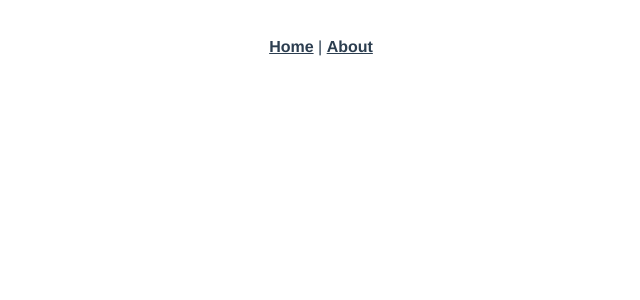
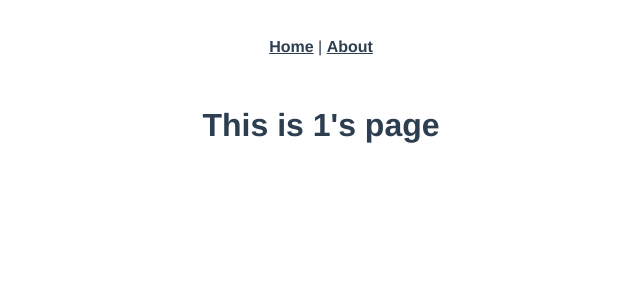
Before and after one commit to ManuPeppers/real-world-vue, a Vue app: page /#/user/1 in a window 1280 px wide. Shown: the top 300 px of the page, without its empty margins (319-959 px from the left). Built offline with nearby package versions, Linux system fonts and the light colour scheme.

Commit message:
creates dynamic routes with parameter

```diff
--- a/src/router/index.js
+++ b/src/router/index.js
@@ -1,6 +1,7 @@
 import Vue from 'vue'
 import VueRouter from 'vue-router'
 import Home from '../views/Home.vue'
+import User from '../views/User.vue'
 
 Vue.use(VueRouter)
 
@@ -18,6 +19,11 @@ const routes = [
     // which is lazy-loaded when the route is visited.
     component: () =>
       import(/* webpackChunkName: "about" */ '../views/About.vue')
+  },
+  {
+    path: '/user/:username',
+    name: 'user',
+    component: User
   }
 ]
 
--- /dev/null
+++ b/src/views/User.vue
@@ -0,0 +1,5 @@
+<template>
+  <div class="user">
+    <h1>This is {{ $route.params.username }}'s page</h1>
+  </div>
+</template>
```
